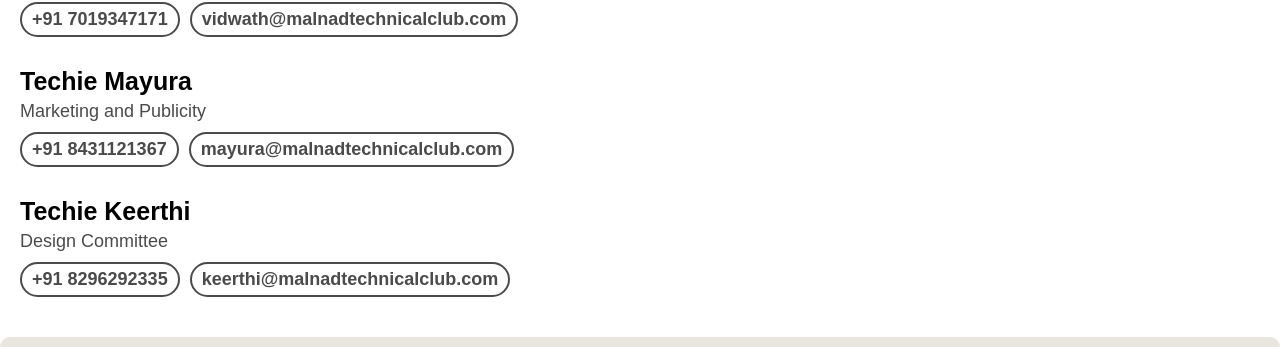
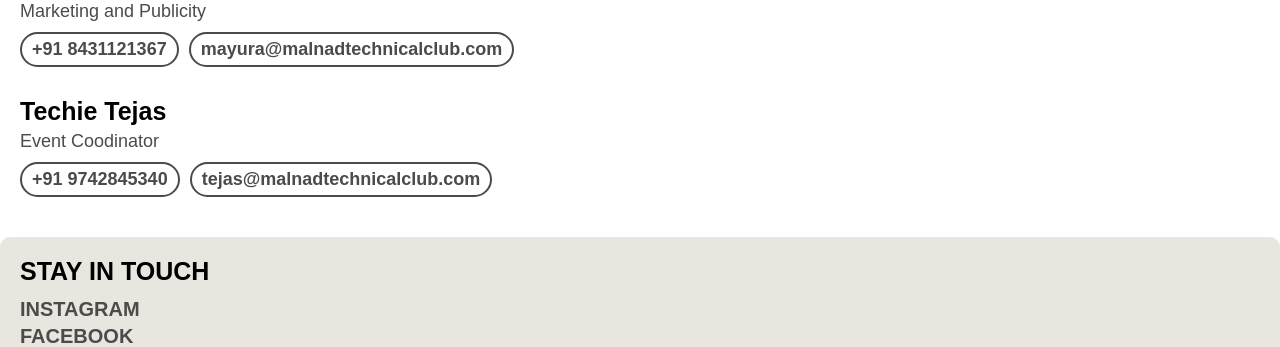
Before and after one commit to SanjayChoodamani/marketing, a React (Vite) app: page / in a window 1280 px wide. Shown: the part 5812-6159 px from the top of the page. Built offline with nearby package versions, Linux system fonts and the light colour scheme; a web font is replaced by a local one.

Commit message:
updating sponsor and contact sections

```diff
--- a/src/components/Contact.jsx
+++ b/src/components/Contact.jsx
@@ -30,11 +30,11 @@
                     </div>
                 </div>
                 <div className='contact-card'>
-                    <p className='name'>Techie Keerthi</p>
-                    <p className='designation'>Design Committee</p>
+                    <p className='name'>Techie Tejas</p>
+                    <p className='designation'>Event Coodinator</p>
                     <div className='num'>
-                        <a href='tel:+918296292335'>+91 8296292335</a>
-                        <a href='mailto: keerthi@malnadtechnicalclub.com'>keerthi@malnadtechnicalclub.com</a>
+                        <a href='tel:+919742845340'>+91 9742845340</a>
+                        <a href='mailto: tejas@malnadtechnicalclub.com'>tejas@malnadtechnicalclub.com</a>
                     </div>
                 </div>
             </div>
--- a/src/styles/Carousel.css
+++ b/src/styles/Carousel.css
@@ -34,8 +34,8 @@
 }
 
 .swiper {
-  width: 500px;
-  height: 380px;
+  width: 400px;
+  height: 280px;
 
 }
 
@@ -51,8 +51,8 @@
 
 .mySwiper2 img{
   object-fit: cover;
-  width: 500px;
-  height: 380px;
+  width: 400px;
+  height: 280px;
 }
 
 @media (max-width: 480px){
--- a/src/styles/Sponsors.css
+++ b/src/styles/Sponsors.css
@@ -36,6 +36,8 @@
 @media (max-width: 480px){
     .spons{
         width: 90%;
+        margin-left: auto;
+        margin-right: auto;
     }
     .spons-heading{
         font-size: 1.35rem;
```
